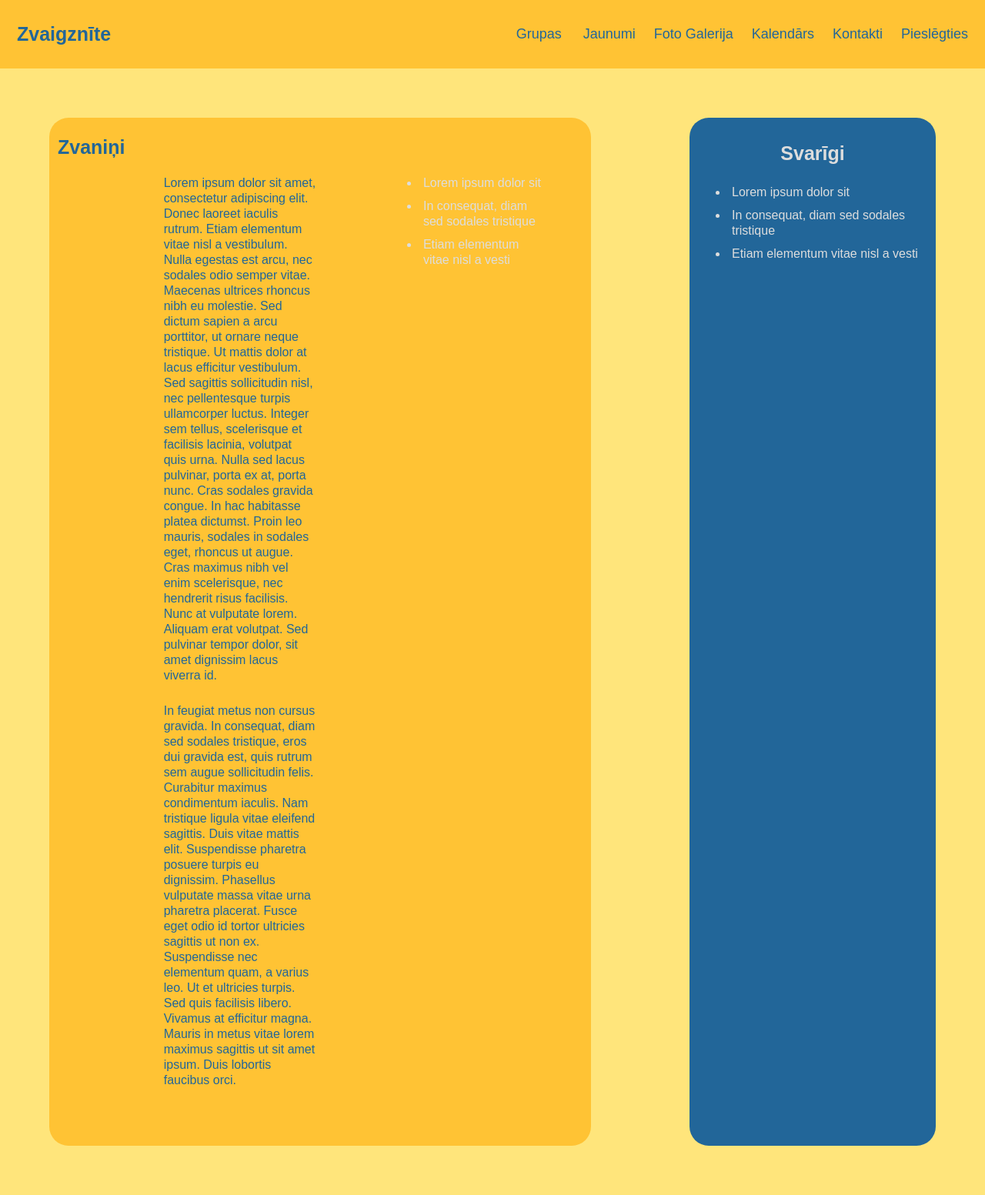
After one commit to akrilaplekis/zvaigznite, a PHP site: page /grupas.php?id=1 in a window 1280 px wide. The commit adds this page. Shown: the whole page at 77% size. Run offline with PHP 8.4, Linux system fonts and the light colour scheme.

Commit message:
pieliktas grupas, bet vēl daudz jālabo

```diff
--- /dev/null
+++ b/grupas.css
@@ -0,0 +1,84 @@
+/* home page divs */
+.flex-parent-grupas {
+    display: flex;
+    width: 100%;
+}
+
+.flex-child-grupas {
+    margin: 5%;
+    background-color: #226699;
+    padding: 10px;
+    border-radius: 25px;
+    width: 25%;
+}
+
+
+.flex-parent-grupas-split {
+    display: flex;
+    width: 100%;
+}
+
+.flex-child-grupas-split {
+    margin: 5%;
+    padding: 10px;
+    border-radius: 25px;
+    width: 80%;
+}
+
+.flex-child-grupas-split:first-child {
+    flex: 1;
+    margin: 5%;
+    background-color: #ffc334;
+    padding: 10px;
+    border-radius: 25px;
+    width: 20%;
+}
+
+.flex-child-grupas:first-child {
+    flex: 1;
+    margin: 5%;
+    background-color: #ffc334;
+    padding: 10px;
+    border-radius: 25px;
+    width: 60%;
+}
+
+.flex-child-grupas:first-child h1 {
+    color: #226699;
+    text-align: center;
+    padding: 1px;
+    text-decoration: none;
+    font-size: 25px;
+    line-height: 20px;
+    border-radius: 4px;
+}
+
+.flex-child-grupas-split p {
+    color: #226699;
+    text-align: left;
+    padding: 5px;
+    text-decoration: none;
+    font-size: 16px;
+    line-height: 20px;
+    border-radius: 4px;
+}
+
+.flex-child-grupas h2 {
+    color: #ddd;
+    text-align: center;
+    padding: 5px;
+    text-decoration: none;
+    font-size: 25px;
+    line-height: 20px;
+    border-radius: 4px;
+}
+
+.flex-child-grupas li {
+    color: #ddd;
+    text-align: left;
+    padding: 5px;
+    text-decoration: none;
+    font-size: 16px;
+    line-height: 20px;
+    border-radius: 4px;
+}
--- /dev/null
+++ b/grupas.php
@@ -0,0 +1,91 @@
+<!DOCTYPE html>
+<html>
+<?php
+    $id = $_GET['id'];
+    switch ($id) {
+        case 1:
+            $nos = 'Zvaniņi';
+        break;
+        case 2:
+            $nos = 'Bitītes';
+        break;
+        case 3:
+            $nos = 'Kumelītes';
+        break;
+        default:
+            echo 'id not found';
+    }
+?>
+<head>
+    <meta charset="UTF-8">
+    <title><?php echo $nos?></title>
+    <meta name="viewport" content="width=device-width, initial-scale=1.0">
+    <link href="grupas.css" rel="stylesheet" type="text/css">
+    <link href="index.css" rel="stylesheet" type="text/css">
+</head>
+<body>
+<div class="header">
+    <a href="index.php" class="logo">Zvaigznīte</a>
+    <div class="header-right">
+        <div class="dropdown">
+            <button class="dropbtn">Grupas
+                <i class="fa fa-caret-down"></i>
+            </button>
+            <div class="dropdown-content">
+                <a href="grupas.php?id=1">Zvaniņi</a>
+                <a href="grupas.php?id=2">Bitītes</a>
+                <a href="grupas.php?id=3">Kumelītes</a>
+            </div>
+        </div>
+        <a>Jaunumi</a>
+        <a href="foto.php">Foto Galerija</a>
+        <a>Kalendārs</a>
+        <a href="kontakti.html">Kontakti</a>
+        <a href="log_in.php">Pieslēgties</a>
+    </div>
+</div>
+
+<div class="flex-parent-grupas">
+    <div class="flex-child-grupas">
+        <div class="flex-parent-grupas-split">
+            <h1><?php echo $nos?></h1>
+            <div class="flex-child-grupas-split">
+                <p>Lorem ipsum dolor sit amet, consectetur adipiscing elit. Donec laoreet iaculis rutrum. Etiam elementum vitae nisl a vestibulum. Nulla egestas est arcu, nec sodales odio semper vitae. Maecenas ultrices rhoncus nibh eu molestie. Sed dictum sapien a arcu porttitor, ut ornare neque tristique. Ut mattis dolor at lacus efficitur vestibulum. Sed sagittis sollicitudin nisl, nec pellentesque turpis ullamcorper luctus. Integer sem tellus, scelerisque et facilisis lacinia, volutpat quis urna. Nulla sed lacus pulvinar, porta ex at, porta nunc. Cras sodales gravida congue. In hac habitasse platea dictumst. Proin leo mauris, sodales in sodales eget, rhoncus ut augue. Cras maximus nibh vel enim scelerisque, nec hendrerit risus facilisis. Nunc at vulputate lorem. Aliquam erat volutpat. Sed pulvinar tempor dolor, sit amet dignissim lacus viverra id. </p>
+                <p>In feugiat metus non cursus gravida. In consequat, diam sed sodales tristique, eros dui gravida est, quis rutrum sem augue sollicitudin felis. Curabitur maximus condimentum iaculis. Nam tristique ligula vitae eleifend sagittis. Duis vitae mattis elit. Suspendisse pharetra posuere turpis eu dignissim. Phasellus vulputate massa vitae urna pharetra placerat. Fusce eget odio id tortor ultricies sagittis ut non ex. Suspendisse nec elementum quam, a varius leo. Ut et ultricies turpis. Sed quis facilisis libero. Vivamus at efficitur magna. Mauris in metus vitae lorem maximus sagittis ut sit amet ipsum. Duis lobortis faucibus orci.</p>
+            </div>
+            <div class="flex-child-grupas-split">
+                <ul>
+                    <li>Lorem ipsum dolor sit </li>
+                    <li>In consequat, diam sed sodales tristique</li>
+                    <li>Etiam elementum vitae nisl a vesti</li>
+                </ul>
+            </div>
+        </div>
+    </div>
+    <div class="flex-child-grupas">
+        <h2>Svarīgi</h2>
+        <ul>
+            <li>Lorem ipsum dolor sit </li>
+            <li>In consequat, diam sed sodales tristique</li>
+            <li>Etiam elementum vitae nisl a vesti</li>
+        </ul>
+    </div>
+</div>
+
+<?php
+if ($_SERVER["REQUEST_METHOD"] == "POST") {
+    // collect value of input field
+    $name = $_POST['fname'];
+    if (empty($name)) {
+        echo "Name is empty";
+    } else {
+        echo $name;
+    }
+}
+?>
+
+</body>
+
+
+</html>
+<?php
--- a/kontakti.html
+++ b/kontakti.html
@@ -16,9 +16,9 @@
                     <i class="fa fa-caret-down"></i>
                 </button>
                 <div class="dropdown-content">
-                    <a href="#">Zvaniņi</a>
-                    <a href="#">Bitītes</a>
-                    <a href="#">Kumelītes</a>
+                    <a href="grupas.php?id=1">Zvaniņi</a>
+                    <a href="grupas.php?id=2">Bitītes</a>
+                    <a href="grupas.php?id=3">Kumelītes</a>
                 </div>
             </div>
             <a>Jaunumi</a>
--- a/log_in.php
+++ b/log_in.php
@@ -16,9 +16,9 @@
                     <i class="fa fa-caret-down"></i>
                 </button>
                 <div class="dropdown-content">
-                    <a href="#">Zvaniņi</a>
-                    <a href="#">Bitītes</a>
-                    <a href="#">Kumelītes</a>
+                    <a href="grupas.php?id=1">Zvaniņi</a>
+                    <a href="grupas.php?id=2">Bitītes</a>
+                    <a href="grupas.php?id=3">Kumelītes</a>
                 </div>
             </div>
             <a>Jaunumi</a>
```
Also changed, not shown: index.php (+5 -3 lines).
